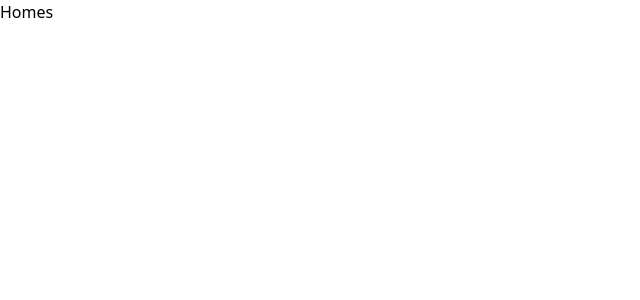
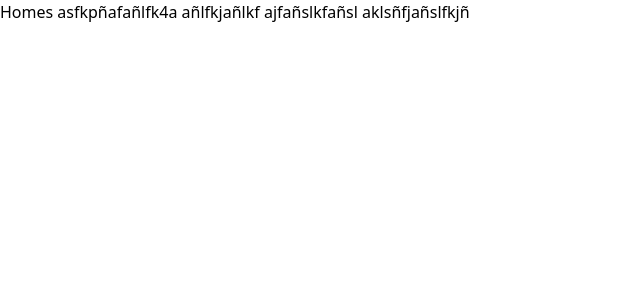
Before and after one commit to Dilanapm/agencia, a React (Create React App) app: page / in a window 1280 px wide. Shown: the top 300 px of the page, without its empty margins (0-640 px from the left). Built offline with nearby package versions, Linux system fonts and the light colour scheme.

Commit message:
cambios en home

```diff
--- a/src/containers/pages/Home.jsx
+++ b/src/containers/pages/Home.jsx
@@ -2,6 +2,10 @@ function Home(){
     return(
         <div>
             Homes
+            asfkpñafañlfk4a
+            añlfkjañlkf
+            ajfañslkfañsl
+            aklsñfjañslfkjñ
         </div>
     )
 }
```
